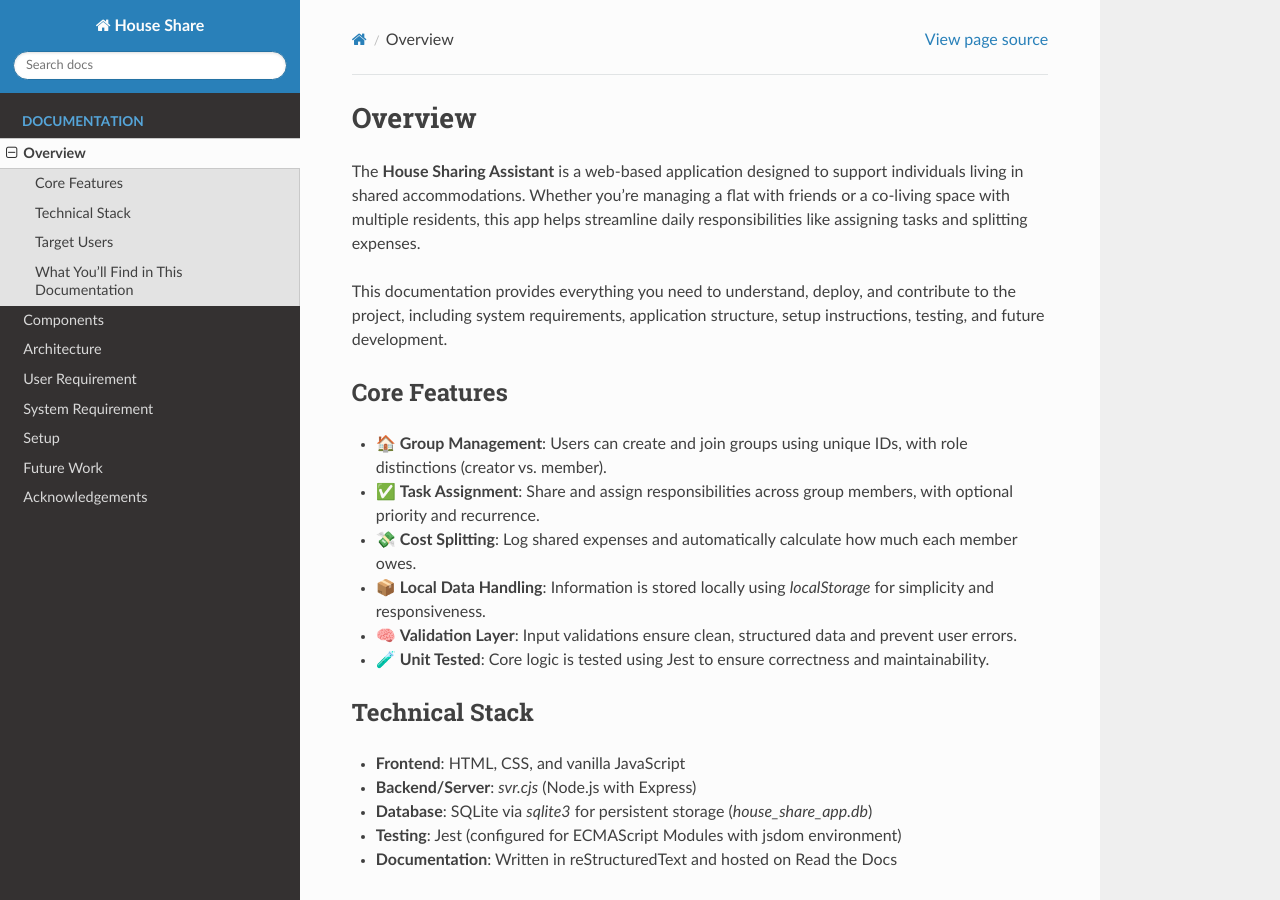
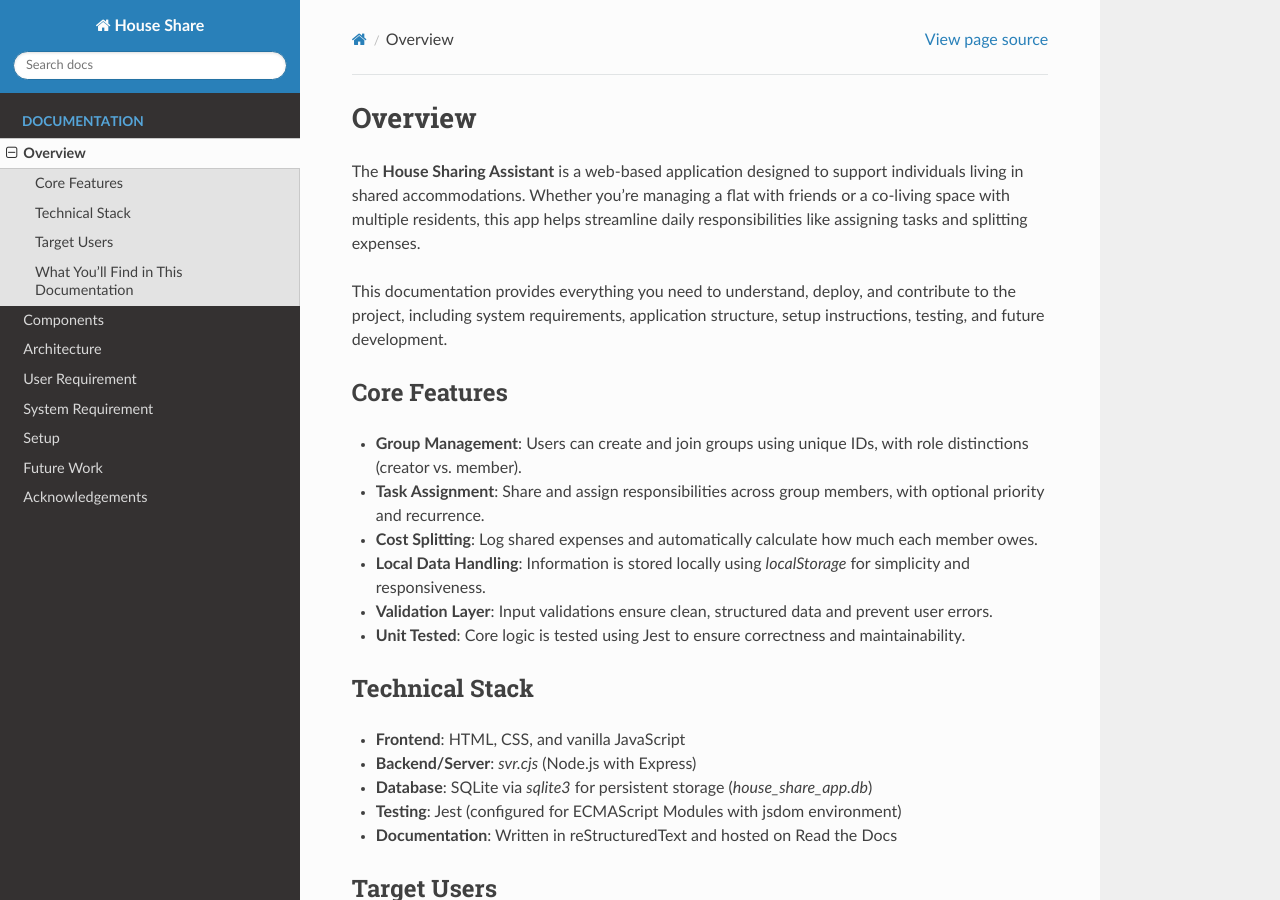
Before and after one commit to SETAP-1C2/House-Sharing-App, a Sphinx documentation site: the page built from docs/source/overview.rst, in a window 1280 px wide and 900 px high. Built offline with Sphinx 7.4.7 and the Read the Docs theme 3.1.0, drawn with Linux system fonts in a browser that asks for light colours; pages that are not in the unit, such as notebooks, are missing from menus.

Commit message:
updating readthedocs

```diff
--- a/docs/source/overview.rst
+++ b/docs/source/overview.rst
@@ -8,12 +8,12 @@ This documentation provides everything you need to understand, deploy, and contr
 Core Features
 -------------
 
-- 🏠 **Group Management**: Users can create and join groups using unique IDs, with role distinctions (creator vs. member).
-- ✅ **Task Assignment**: Share and assign responsibilities across group members, with optional priority and recurrence.
-- 💸 **Cost Splitting**: Log shared expenses and automatically calculate how much each member owes.
-- 📦 **Local Data Handling**: Information is stored locally using `localStorage` for simplicity and responsiveness.
-- 🧠 **Validation Layer**: Input validations ensure clean, structured data and prevent user errors.
-- 🧪 **Unit Tested**: Core logic is tested using Jest to ensure correctness and maintainability.
+- **Group Management**: Users can create and join groups using unique IDs, with role distinctions (creator vs. member).
+- **Task Assignment**: Share and assign responsibilities across group members, with optional priority and recurrence.
+- **Cost Splitting**: Log shared expenses and automatically calculate how much each member owes.
+- **Local Data Handling**: Information is stored locally using `localStorage` for simplicity and responsiveness.
+- **Validation Layer**: Input validations ensure clean, structured data and prevent user errors.
+- **Unit Tested**: Core logic is tested using Jest to ensure correctness and maintainability.
 
 Technical Stack
 ---------------
```
